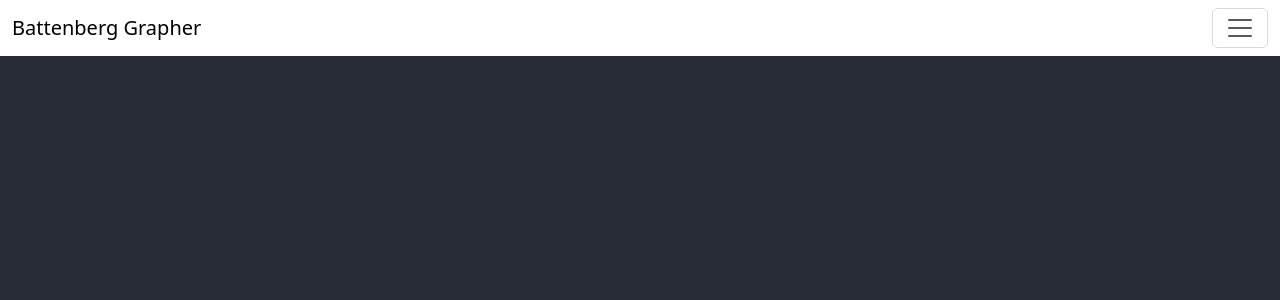
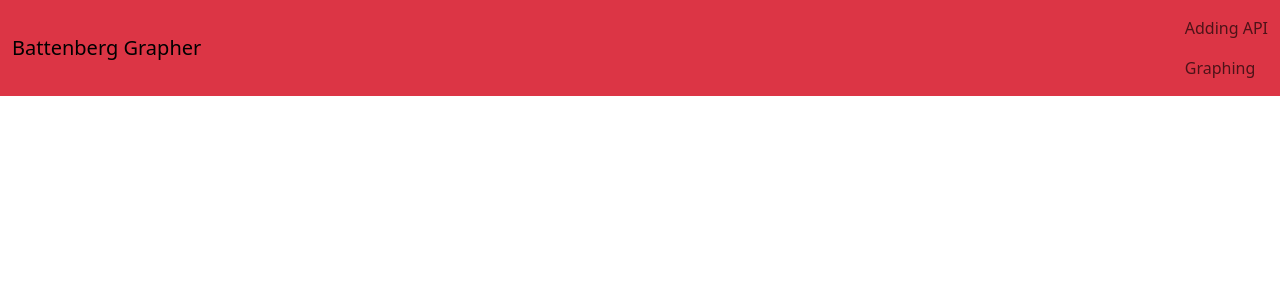
Before and after one commit to IdR3n/BattenbergGraph, a React (Create React App) app in the folder batt-graph/: page / in a window 1280 px wide. Shown: the top 300 px of the page. Built offline with nearby package versions, Linux system fonts and the light colour scheme.

Commit message:
yes I know...

```diff
--- a/batt-graph/package.json
+++ b/batt-graph/package.json
@@ -9,6 +9,7 @@
     "react": "^19.0.0",
     "react-bootstrap": "^2.10.7",
     "react-dom": "^19.0.0",
+    "react-router-dom": "^7.0.2",
     "react-scripts": "^5.0.1",
     "reactstrap": "^9.2.3",
     "ws": "^8.18.0"
--- a/batt-graph/src/App.js
+++ b/batt-graph/src/App.js
@@ -1,22 +1,24 @@
 import React from 'react';
 import './App.css';
+import { BrowserRouter as Router, Route, Routes } from "react-router-dom";
 //import logo from './logo.svg';
 //import Chart from './Components/chart.jsx';
 import 'bootstrap/dist/css/bootstrap.css';
 import NavStrap from './Components/NavbarFIle/NavStrap.js';
+import Adding from './Pagination/Adding.js';
+import Graphing from './Pagination/Graphing.js';
 <link rel="stylesheet" src="https://cdn.jsdelivr.net/npm/bootstrap@5.1.0/dist/css/bootstrap.min.css" />
 
 function App() {
   return (
-   <div className="App">
-    <div className='NavStrap'>
+    <Router>
       <NavStrap />
-    </div>
-     <header className="App-header">
-       </header>
-     </div>
+      <Routes>
+        <Route path='./Pagination/Adding.js' element={<Adding />}/>
+        <Route path='./Pagination/Graphing.js' element={<Graphing />} />
+      </Routes>
+    </Router>
   );
-
 }
 
 export default App;
--- a/batt-graph/src/Components/NavbarFIle/NavStrap.js
+++ b/batt-graph/src/Components/NavbarFIle/NavStrap.js
@@ -1,42 +1,21 @@
-import React, {useState} from "react";
-import {Collapse, Navbar, NavbarToggler, NavbarBrand, Nav,NavItem, NavLink, UncontrolledDropdown, DropdownToggle,DropdownMenu, DropdownItem,NavbarText,} from 'reactstrap';
+import React from "react";
+import {Link} from "react-router-dom";
+import {Navbar, NavbarBrand, Nav,NavItem, NavLink} from 'reactstrap';
 import 'bootstrap/dist/css/bootstrap.min.css';
-function NavStrap(args) {
-    const [isOpen, setIsOpen] = useState(false);
-
-          const toggle = () => setIsOpen(!isOpen);
+import Adding from "../../Pagination/Adding";
+function NavStrap() {
     return (
-          <div>
-              <Navbar {...args}>
-                <NavbarBrand href="/">Battenberg Grapher</NavbarBrand>
-                <NavbarToggler onClick={toggle} />
-                <Collapse isOpen={isOpen} navbar>
-                  <Nav className="me-auto" navbar>
+          <Navbar color="danger" light expend="md">
+            <NavbarBrand href="http://192.168.10.107:3000">Battenberg Grapher</NavbarBrand>
+            <Nav className="ml-auto" navbar>
               <NavItem>
-                      <NavLink href="/components/">Components</NavLink>
+                <NavLink tag={Link} to="../../Pagination/Adding.js">Adding API</NavLink>
               </NavItem>
               <NavItem>
-                      <NavLink href="https://github.com/IdR3n/BattenbergGraph/tree/dev">
-                        GitHub
-                      </NavLink>
+                <NavLink tag={Link} to="../../Pagination/Graphing.js">Graphing</NavLink>
               </NavItem>
-                    <UncontrolledDropdown nav inNavbar>
-                      <DropdownToggle nav caret>
-                        Options
-                      </DropdownToggle>
-                      <DropdownMenu right>
-                        <DropdownItem href="./Pagination/Adding.js">Add API
-                        </DropdownItem>
-                        <DropdownItem href="./Pagination/Graphing.js">Graphing</DropdownItem>
-                        <DropdownItem divider />
-                        <DropdownItem href="http://192.168.10.107:3000">Reset</DropdownItem>
-                      </DropdownMenu>
-                    </UncontrolledDropdown>
             </Nav>
-                  <NavbarText>Fondation Battenberg 2024-2025 published</NavbarText>
-                </Collapse>
           </Navbar>
-            </div>
 
     );
 };
```
Also changed, not shown: 2 other files (tests, documents, lock files or other folders). Lines whose indentation alone changed are shown as unchanged.
